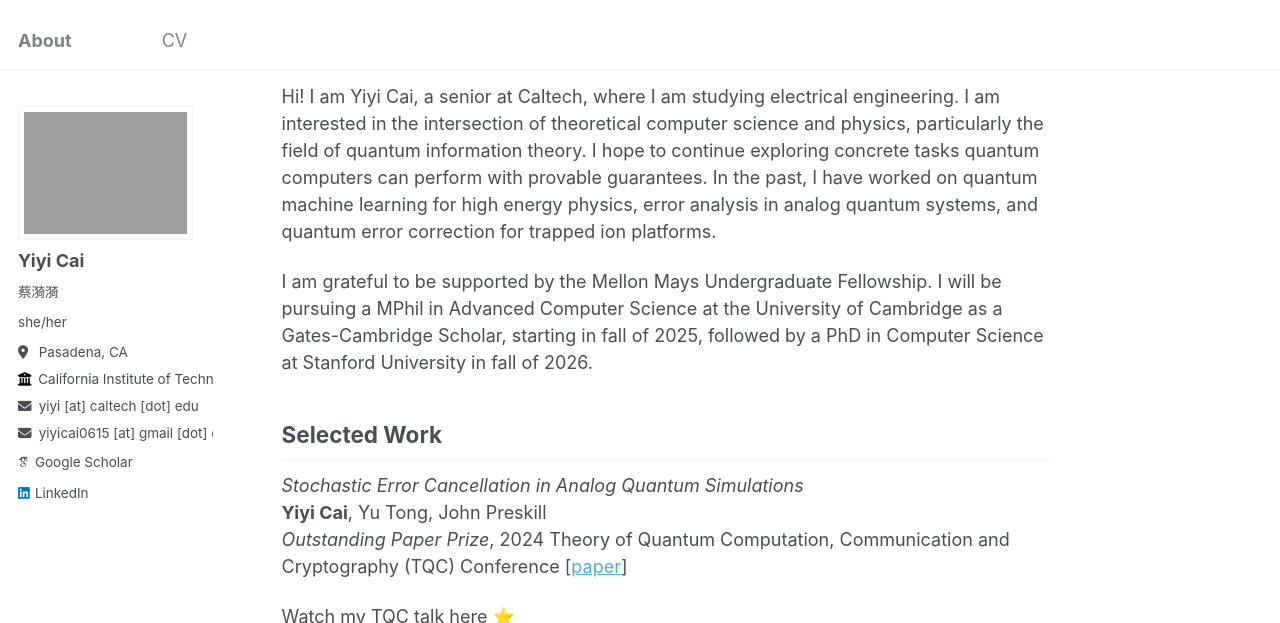
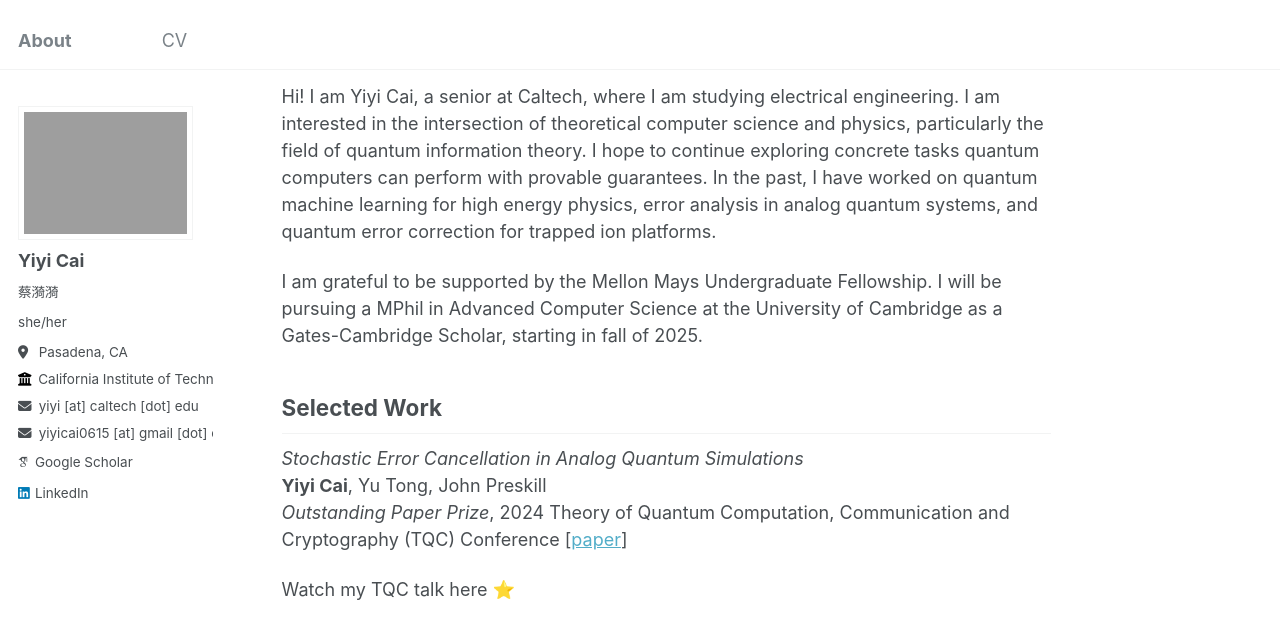
Before and after one commit to Yiyi-Cai/yiyi-cai.github.io, a Jekyll site: the page built from _pages/about.md, in a window 1280 px wide and 1333 px high, cut to the strip 0-623 px from the top of the window. Built offline with Jekyll 4.4.1, drawn with Linux system fonts in a browser that asks for light colours; some web fonts are replaced.

Commit message:
Update about.md

```diff
--- a/_pages/about.md
+++ b/_pages/about.md
@@ -17,7 +17,7 @@ redirect_from:
 ----------
 Hi! I am Yiyi Cai, a senior at Caltech, where I am studying electrical engineering. I am interested in the intersection of theoretical computer science and physics, particularly the field of quantum information theory. I hope to continue exploring concrete tasks quantum computers can perform with provable guarantees. In the past, I have worked on quantum machine learning for high energy physics, error analysis in analog quantum systems, and quantum error correction for trapped ion platforms.
 
-I am grateful to be supported by the Mellon Mays Undergraduate Fellowship. I will be pursuing a MPhil in Advanced Computer Science at the University of Cambridge as a Gates-Cambridge Scholar, starting in fall of 2025, followed by a PhD in Computer Science at Stanford University in fall of 2026.
+I am grateful to be supported by the Mellon Mays Undergraduate Fellowship. I will be pursuing a MPhil in Advanced Computer Science at the University of Cambridge as a Gates-Cambridge Scholar, starting in fall of 2025.
 
 
 Selected Work
```
